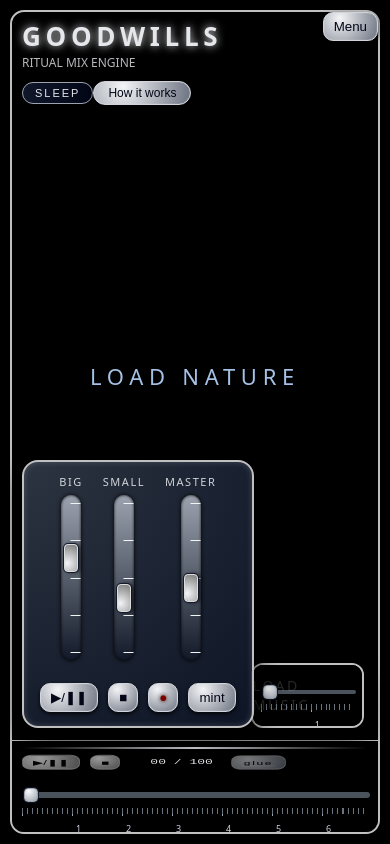
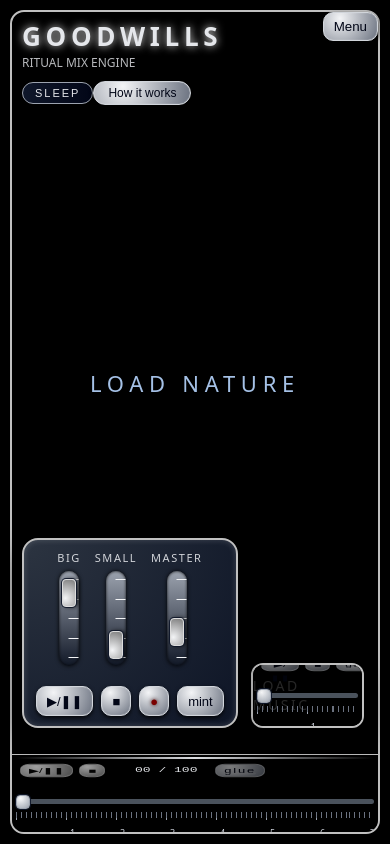
Before and after one commit to bobdryg/goodwills, a React (Vite) app: page / in a window 390 px wide. Built offline with nearby package versions, Linux system fonts and the light colour scheme.

Commit message:
Mobile UI: compact mixer, player controls and timeline

```diff
--- a/src/index.css
+++ b/src/index.css
@@ -544,7 +544,7 @@ body {
   left: 50%;
   top: 50%;
   transform: translate(-50%, -50%) rotate(-90deg);
-  width: 130px;
+  width: 160px;
   height: 26px;
   background: transparent;
   margin: 0;
@@ -1005,3 +1005,212 @@ body {
     padding: 4px 8px;
   }
 }
+
+@media (max-width: 768px) {
+
+  /* =========================
+     BIG controls row (▶ ■ timer glue)
+     ========================= */
+  .big-controls-panel{
+    height: 32px !important;
+    min-height: 32px !important;
+    padding: 0 6px !important;
+    gap: 6px !important;
+    align-items: center !important;
+  }
+
+  .big-controls-panel .btn-metal{
+    height: 28px !important;
+    min-height: 28px !important;
+    padding: 0 10px !important;
+    line-height: 28px !important;
+  }
+
+  .big-controls-panel .rec-timer{
+    height: 28px !important;
+    min-height: 28px !important;
+    padding: 0 8px !important;
+    line-height: 28px !important;
+    display: inline-flex !important;
+    align-items: center !important;
+    justify-content: center !important;
+  }
+
+  /* =========================
+     MINI controls row (в маленьком плеере сверху)
+     ========================= */
+  .mini-controls-panel--top{
+    height: 32px !important;
+    min-height: 32px !important;
+    padding: 0 6px !important;
+    gap: 6px !important;
+    align-items: center !important;
+  }
+
+  .mini-controls-panel--top .btn-metal{
+    height: 28px !important;
+    min-height: 28px !important;
+    padding: 0 8px !important;
+    line-height: 28px !important;
+  }
+
+}
+
+/* =========================
+   MOBILE UI COMPACT PATCH
+   ========================= */
+@media (max-width: 768px) {
+
+  /* --- 1. TOP MENU: сдвигаем вниз, чтобы Menu не перекрывал Samples --- */
+  .top-menu {
+    top: 42px;        /* было ~18px */
+    right: 12px;
+    gap: 6px;
+  }
+
+  .top-menu button {
+    padding: 6px 12px;
+    font-size: 13px;
+    min-height: 32px;
+  }
+
+  /* --- 2. MIXER: уменьшаем РЕАЛЬНЫЙ блок --- */
+  .mixer {
+    padding: 10px 12px;
+    gap: 10px;
+  }
+
+  .faders {
+    gap: 14px;
+  }
+
+  .fader {
+    height: 116px;        /* было ~220–240 */
+  }
+
+  .fader__track {
+    height: 90px;
+  }
+
+  .transport {
+    gap: 8px;
+  }
+
+  .transport .btn-metal {
+    padding: 6px 10px;
+    min-height: 30px;
+    font-size: 13px;
+  }
+
+  /* --- 3. BIG PLAYER: блок кнопок ниже по высоте --- */
+  .big-bottom {
+    padding: 4px 8px 6px;
+    gap: 4px;
+  }
+
+  .big-controls-panel {
+    gap: 6px;
+  }
+
+  .big-controls-panel .btn-metal {
+    padding: 6px 10px;
+    min-height: 30px;
+    font-size: 13px;
+  }
+
+  .rec-timer {
+    font-size: 13px;
+    min-width: 70px;
+  }
+
+  /* --- 4. MINI PLAYER: тоже ужимаем --- */
+  .mini-bottom {
+    padding: 4px 6px;
+    gap: 4px;
+  }
+
+  .mini-controls-panel--top {
+    gap: 6px;
+  }
+
+  .mini-controls-panel--top .btn-metal {
+    padding: 5px 8px;
+    min-height: 28px;
+    font-size: 12px;
+  }
+
+  /* --- 5. TIMELINE / RULER: блок в 2 раза ниже --- */
+  .timeline {
+    height: 20px;        /* было ~36–40 */
+  }
+
+  .timeline-ruler {
+    height: 14px;        /* было ~28 */
+  }
+
+  .timeline-ruler .mm-grid {
+    height: 8px;
+  }
+
+  .cm-labels {
+    height: 6px;
+    margin-top: -2px;
+  }
+
+  .cm-labels span {
+    font-size: 8px;
+    line-height: 1;
+  }
+}
+@media (max-width: 768px) {
+
+  /* 1) Ужимаем общий контейнер низа */
+  .big-bottom,
+  .mini-bottom {
+    padding: 2px 4px !important;
+    height: auto !important;
+    min-height: 0 !important;
+  }
+
+  /* 2) Ужимаем ряд кнопок (то, что ты называешь "блок управления") */
+  .big-controls-panel,
+  .mini-controls-panel {
+    height: 30px !important;
+    min-height: 30px !important;
+    padding: 0 4px !important;
+    gap: 6px !important;
+    align-items: center !important;
+  }
+
+  .big-controls-panel .btn-metal,
+  .mini-controls-panel .btn-metal {
+    height: 26px !important;
+    min-height: 26px !important;
+    line-height: 26px !important;
+    padding: 0 8px !important;
+  }
+
+  .big-controls-panel .rec-timer {
+    height: 26px !important;
+    min-height: 26px !important;
+    line-height: 26px !important;
+    padding: 0 8px !important;
+    display: inline-flex !important;
+    align-items: center !important;
+    justify-content: center !important;
+  }
+
+  /* 3) Тоньше делаем сам таймлайн (ползунок) */
+  input.timeline.big-timeline,
+  input.timeline.mini-timeline {
+    height: 5px !important;
+    margin: 2px 0 !important;
+  }
+
+  /* 4) Тоньше делаем блок линейки (ruler) */
+  .timeline-ruler--big,
+  .timeline-ruler--mini {
+    height: 18px !important;
+    margin-top: 2px !important;
+  }
+}
```
